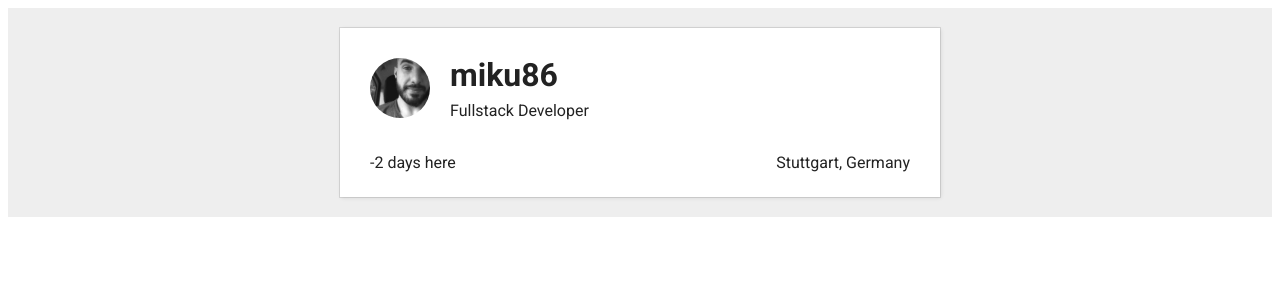
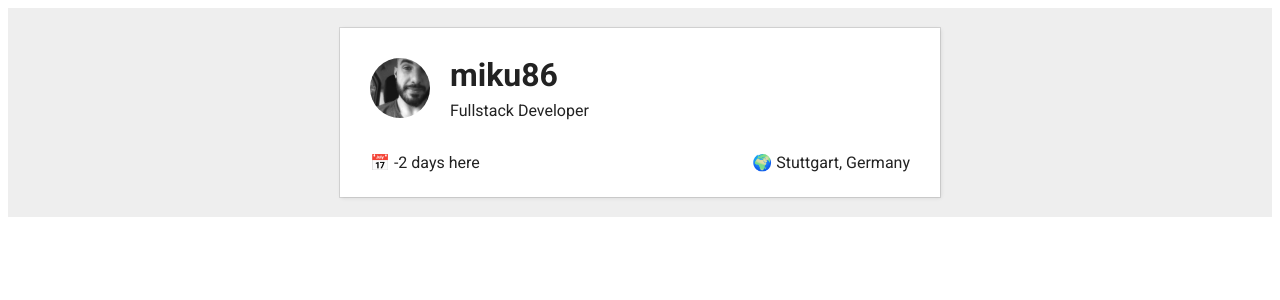
Before and after one commit to miku86-react-components/user-profile, a React (Create React App) app: page / in a window 1280 px wide. Shown: the top 300 px of the page. Built offline with nearby package versions, Linux system fonts and the light colour scheme.

Commit message:
add emojis

```diff
--- a/src/components/summary/Summary.tsx
+++ b/src/components/summary/Summary.tsx
@@ -35,9 +35,17 @@ const Summary: React.FC = () => {
         </div>
         <div className="summary__user__stats">
           <div data-testid="user-days-since-joining">
+            <span role="img" aria-label="calendar">
+              📅
+            </span>{" "}
             {daysSinceJoining(joinDate)} days here
           </div>
-          <div data-testid="user-location">{location}</div>
+          <div data-testid="user-location">
+            <span role="img" aria-label="globe">
+              🌍
+            </span>{" "}
+            {location}
+          </div>
         </div>
       </div>
     </div>
```
